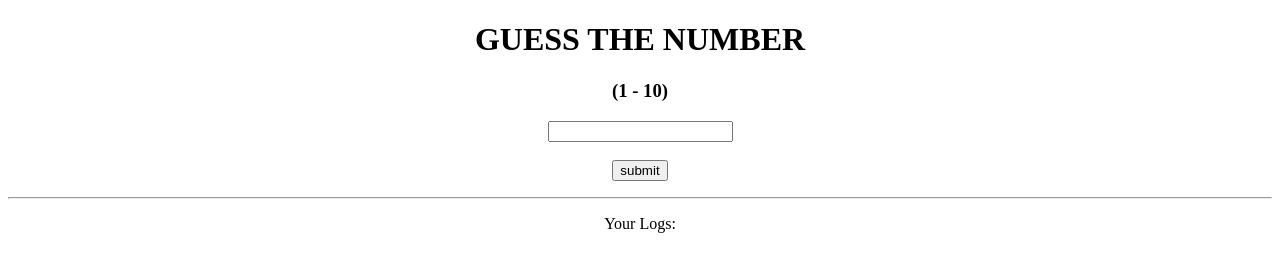
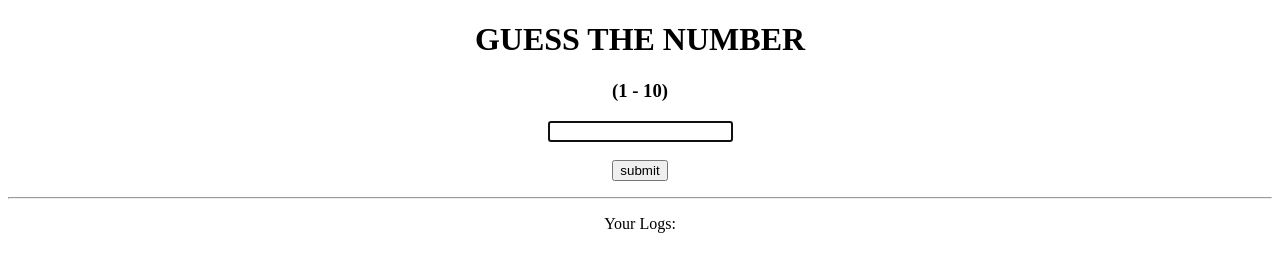
Before and after one commit to jefferson-salvador/GuessTheNumber, a plain HTML site: page index.html in a window 1280 px wide. Drawn offline with Linux system fonts and the light colour scheme.

Commit message:
added autofocus to text field

```diff
--- a/index.html
+++ b/index.html
@@ -10,7 +10,7 @@
         <h1>GUESS THE NUMBER</h1>
         <h3>(1 - 10)</h3>
         <form action="getUserName" method="get">
-            <input type="text" name="guess" id="guess"  style="text-align:center;"><br><br>
+            <input type="text" name="guess" id="guess"  style="text-align:center;" autofocus><br><br>
             <input type="button" value="submit" onclick="guessNum()">
         </form>
         <p id="result"></p>
```
